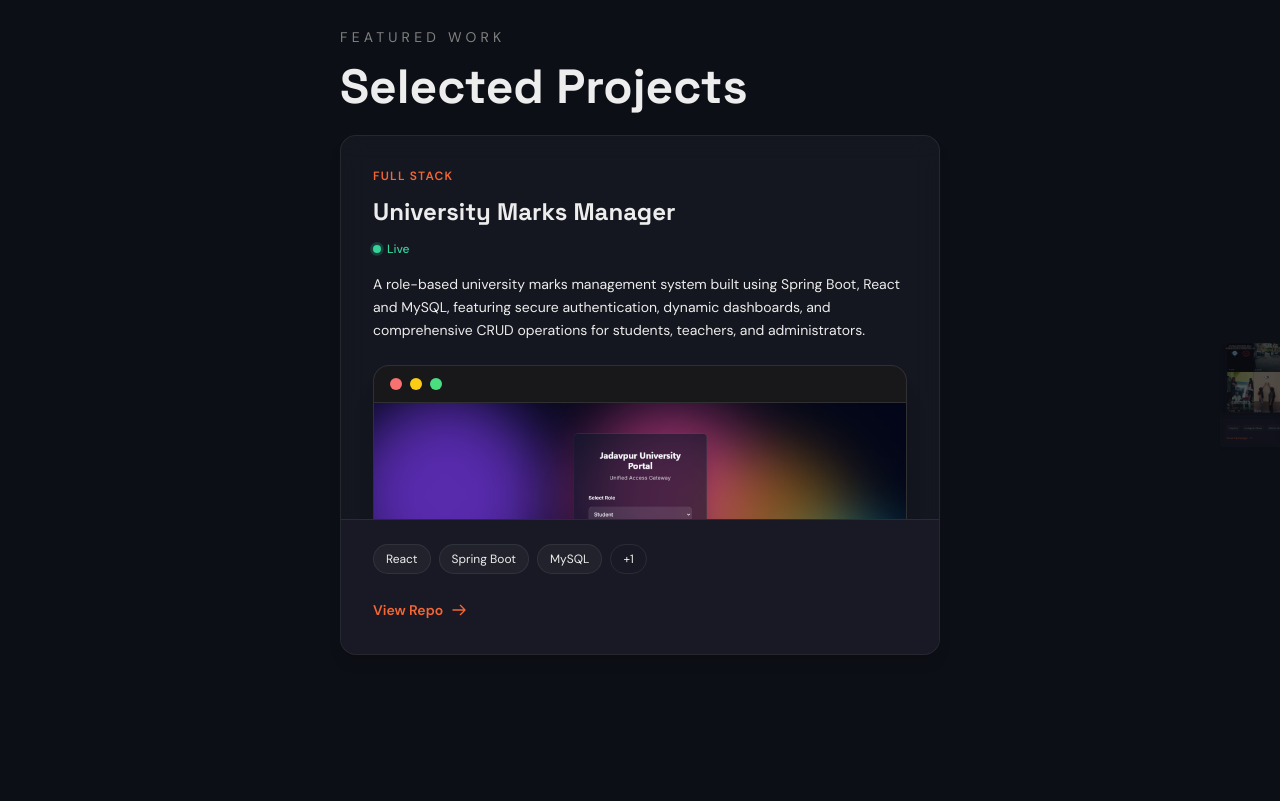
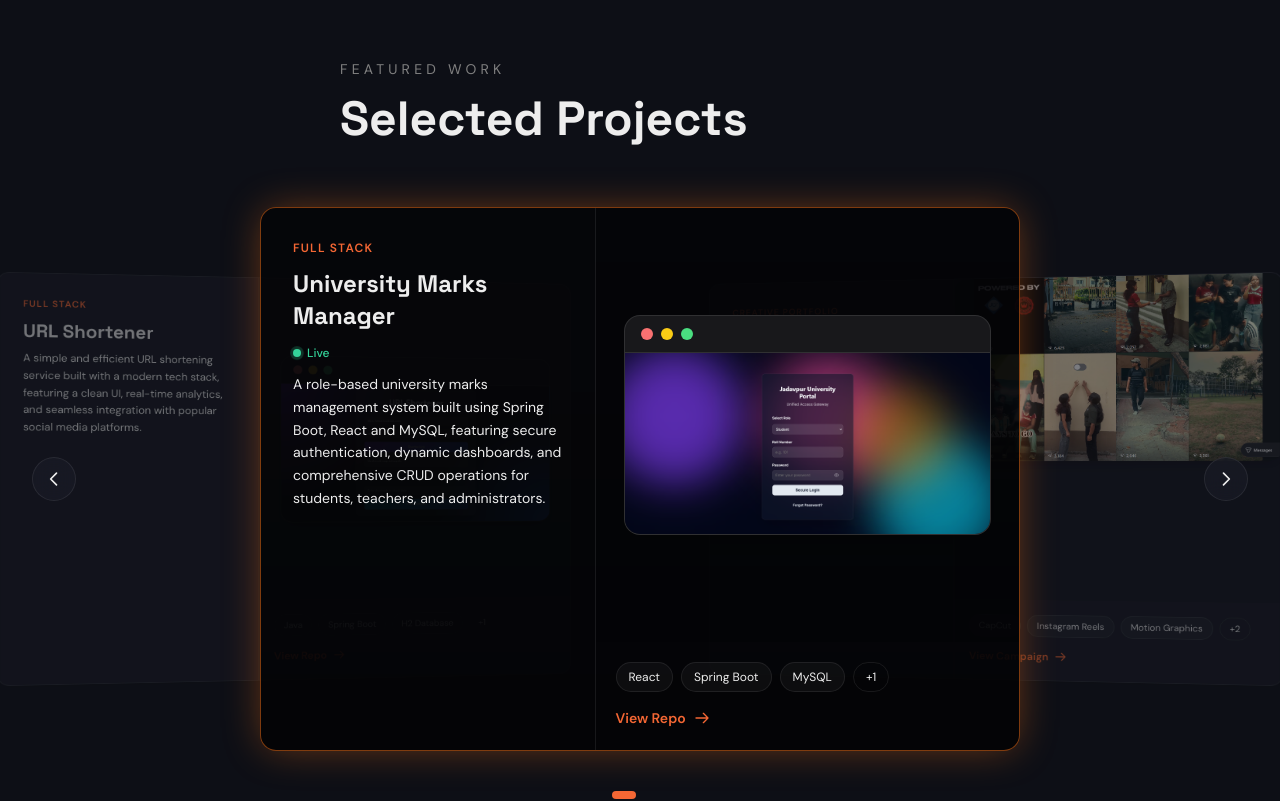
Before and after one commit to SanjibMurmu/portfolio, a React (Vite) app: page / in a window 1280 px wide. Shown: the part 4600-5401 px from the top of the page. Built offline with nearby package versions, Linux system fonts and the light colour scheme; the HTML template or start-up script is replaced by a standard one.

Commit message:
Refined the Projects Section

```diff
--- a/src/components/ProjectCard.tsx
+++ b/src/components/ProjectCard.tsx
@@ -1,4 +1,3 @@
-import { motion, MotionValue, useTransform } from "framer-motion";
 import BrowserMockup from "./BrowserMockup";
 import ImageCard from "./ImageCard";
 
@@ -22,121 +21,18 @@ export interface Project {
 
 interface ProjectCardProps {
   project: Project;
-  index: number;
-  total: number;
-  scrollYProgress: MotionValue<number>;
+  /** Whether this card currently sits in the coverflow's center spotlight. */
+  isActive?: boolean;
 }
 
-const ProjectCard = ({ project, index, total, scrollYProgress }: ProjectCardProps) => {
-  const step = 1 / (total - 1);
-  const center = index * step;
-  const plateau = step * 0.3;
-
-  const inputRange: number[] = [];
-  const scaleOutput: number[] = [];
-  const opacityOutput: number[] = [];
-
-  if (index > 0) {
-    inputRange.push(center - step + plateau);
-    scaleOutput.push(0.2);
-    opacityOutput.push(0.3);
-  }
-
-  inputRange.push(Math.max(0, center - plateau));
-  scaleOutput.push(1);
-  opacityOutput.push(1);
-
-  inputRange.push(Math.min(1, center + plateau));
-  scaleOutput.push(1);
-  opacityOutput.push(1);
-
-  if (index < total - 1) {
-    inputRange.push(center + step - plateau);
-    scaleOutput.push(0.2);
-    opacityOutput.push(0.3);
-  }
-
-  const scale = useTransform(scrollYProgress, inputRange, scaleOutput);
-  const opacity = useTransform(scrollYProgress, inputRange, opacityOutput);
-
+const ProjectCard = ({ project, isActive = true }: ProjectCardProps) => {
   const visibleTags = project.tags.slice(0, MAX_VISIBLE_TAGS);
   const hiddenTagCount = project.tags.length - visibleTags.length;
   const isDeadLink = project.link === "#";
+  const hasMedia = project.media !== "none";
 
-  return (
-    <motion.div
-      style={{ scale, opacity }}
-      className="group relative flex flex-col justify-between rounded-2xl transition-colors duration-300 bg-[var(--glass-bg)] border border-[var(--glass-border)] hover:border-orange-500/50 backdrop-blur-md shadow-lg hover:shadow-[0_0_40px_-5px_rgba(249,115,22,0.45)] overflow-hidden w-[85vw] md:w-[600px] h-[65vh] min-h-[500px] max-h-[700px] shrink-0"
-    >
-      <div className="flex-1 overflow-y-auto [&::-webkit-scrollbar]:hidden [-ms-overflow-style:none] [scrollbar-width:none]">
-        {project.media === "mockup" && (
-          <>
-            <div className="p-8 pb-0">
-              <span className="text-[hsl(var(--primary))] text-xs font-bold tracking-widest uppercase mb-3 block font-[var(--font-body)]">
-                {project.category}
-              </span>
-              <h3 className="text-2xl font-bold mb-2 text-[var(--foreground)] font-[var(--font-display)]">
-                {project.title}
-              </h3>
-              {project.isLive && (
-                <span className="inline-flex items-center gap-1.5 text-xs font-medium text-emerald-400 mb-4 font-[var(--font-body)]">
-                  <span className="relative flex h-2 w-2">
-                    <span className="animate-ping absolute inline-flex h-full w-full rounded-full bg-emerald-400 opacity-75" />
-                    <span className="relative inline-flex rounded-full h-2 w-2 bg-emerald-400" />
-                  </span>
-                  Live
-                </span>
-              )}
-              <p className="text-[var(--muted-foreground)] mb-6 text-sm leading-relaxed font-[var(--font-body)]">
-                {project.description}
-              </p>
-            </div>
-            <div className="px-8 pb-8">
-              <BrowserMockup
-                image={project.image}
-                title={project.title}
-                liveUrl={project.liveUrl}
-              />
-            </div>
-          </>
-        )}
-
-        {project.media === "image" && (
-          <>
-            <div className="relative">
-              <ImageCard image={project.image} title={project.title} />
-              <span className="absolute top-4 left-4 text-xs font-bold tracking-widest uppercase text-white px-3 py-1 rounded-full bg-black/50 backdrop-blur-sm font-[var(--font-body)]">
-                {project.category}
-              </span>
-            </div>
-            <div className="p-8 pb-0">
-              <h3 className="text-2xl font-bold mb-4 text-[var(--foreground)] font-[var(--font-display)]">
-                {project.title}
-              </h3>
-              <p className="text-[var(--muted-foreground)] mb-6 text-sm leading-relaxed font-[var(--font-body)]">
-                {project.description}
-              </p>
-            </div>
-          </>
-        )}
-
-        {project.media === "none" && (
-          <div className="p-8 pb-0">
-            <span className="text-[hsl(var(--primary))] text-xs font-bold tracking-widest uppercase mb-3 block font-[var(--font-body)]">
-              {project.category}
-            </span>
-            <h3 className="text-2xl font-bold mb-4 text-[var(--foreground)] font-[var(--font-display)]">
-              {project.title}
-            </h3>
-            <p className="text-[var(--muted-foreground)] mb-6 text-sm leading-relaxed font-[var(--font-body)]">
-              {project.description}
-            </p>
-          </div>
-        )}
-      </div>
-
-      <div className="p-8 pt-6 mt-auto border-t border-[var(--glass-border)] bg-[var(--glass-bg)]">
-        <div className="flex flex-wrap gap-2 mb-6">
+  const tagList = (
+    <div className="flex flex-wrap gap-2">
       {visibleTags.map((tag, tagIndex) => (
         <span
           key={tagIndex}
@@ -151,8 +47,9 @@ const ProjectCard = ({ project, index, total, scrollYProgress }: ProjectCardProp
         </span>
       )}
     </div>
+  );
 
-        {isDeadLink ? (
+  const linkEl = isDeadLink ? (
     <span
       aria-disabled="true"
       title="Coming soon"
@@ -182,9 +79,81 @@ const ProjectCard = ({ project, index, total, scrollYProgress }: ProjectCardProp
         />
       </svg>
     </a>
+  );
+
+  return (
+    <div
+      className={`group relative flex flex-col md:flex-row rounded-2xl transition-[border-color,box-shadow,background-color] duration-300 border backdrop-blur-md overflow-hidden w-full h-full ${
+        isActive
+          ? "border-orange-500/50 shadow-[0_0_40px_-5px_rgba(249,115,22,0.45)] bg-[var(--glass-bg)]"
+          : "border-[var(--glass-border)] shadow-lg bg-[var(--glass-bg)]"
+      }`}
+      style={
+        isActive
+          ? {
+              backgroundImage:
+                "linear-gradient(rgba(0,0,0,0.7), rgba(0,0,0,0.8))",
+            }
+          : undefined
+      }
+    >
+
+      <div
+        className={`flex flex-col justify-between min-w-0 p-6 md:p-8 text-left ${
+          hasMedia ? "md:w-[44%]" : "w-full"
+        }`}
+      >
+        <div className="min-w-0">
+          <span className="text-[hsl(var(--primary))] text-xs font-bold tracking-widest uppercase mb-3 block font-[var(--font-body)]">
+            {project.category}
+          </span>
+          <h3 className="text-xl md:text-2xl font-bold mb-2 leading-snug break-words text-[var(--foreground)] font-[var(--font-display)]">
+            {project.title}
+          </h3>
+          {project.isLive && (
+            <span className="inline-flex items-center gap-1.5 text-xs font-medium text-emerald-400 mb-3 font-[var(--font-body)]">
+              <span className="relative flex h-2 w-2">
+                <span className="animate-ping absolute inline-flex h-full w-full rounded-full bg-emerald-400 opacity-75" />
+                <span className="relative inline-flex rounded-full h-2 w-2 bg-emerald-400" />
+              </span>
+              Live
+            </span>
+          )}
+          <p className="text-[var(--muted-foreground)] text-sm leading-relaxed font-[var(--font-body)] line-clamp-6 md:line-clamp-[10]">
+            {project.description}
+          </p>
+        </div>
+
+        {!hasMedia && (
+          <div className="mt-5 shrink-0">
+            <div className="mb-5">{tagList}</div>
+            {linkEl}
+          </div>
         )}
       </div>
-    </motion.div>
+
+      {hasMedia && (
+        <div className="flex flex-col w-full md:w-[56%] h-full min-h-0 border-t md:border-t-0 md:border-l border-[var(--glass-border)]">
+          <div className="relative flex-1 min-h-0 h-48 md:h-auto overflow-hidden bg-black/10">
+            {project.media === "mockup" ? (
+              <div className="flex h-full w-full items-center p-5 md:p-7">
+                <BrowserMockup
+                  image={project.image}
+                  title={project.title}
+                  liveUrl={project.liveUrl}
+                />
+              </div>
+            ) : (
+              <ImageCard image={project.image} title={project.title} />
+            )}
+          </div>
+          <div className="shrink-0 p-4 md:p-5 space-y-4">
+            {tagList}
+            {linkEl}
+          </div>
+        </div>
+      )}
+    </div>
   );
 };
 
--- a/src/components/Projects.tsx
+++ b/src/components/Projects.tsx
@@ -1,6 +1,7 @@
-import { useRef } from "react";
-import { motion, useScroll, useTransform,useSpring,MotionValue} from "framer-motion";
+import { useState, useEffect, useCallback, useRef } from "react";
+import { motion } from "framer-motion";
 import marksSS from "@/assets/marks.png";
+import shortener from "@/assets/shortener.png";
 import synchronicityImg from "@/assets/acm.png";
 import ProjectCard, { Project } from "./ProjectCard";
 
@@ -40,61 +41,96 @@ const projectsData: Project[] = [
   },
   {
     id: 3,
-    title: "Winter Photography Collection",
-    category: "Photography",
+    title: "URL Shortener",
+    category: "Full Stack",
     description:
-      "A curated collection of winter photography submitted for contest exhibition, utilizing technical skills developed through foundational training.",
-    tags: ["Visual Arts", "Editing", "Composition"],
-    media: "none",
-    link: "#",
-    linkLabel: "Coming Soon",
+      "A simple and efficient URL shortening service built with a modern tech stack, featuring a clean UI, real-time analytics, and seamless integration with popular social media platforms.",
+    tags: ["Java", "Spring Boot", "H2 Database", "HTML"],
+    media: "mockup",
+    image: shortener,
+    link: "https://github.com/SanjibMurmu/URLShortener",
+    linkLabel: "View Repo",
     isLive: false,
   },
 ];
 
+// Coverflow tuning — mirrors the Originkit "Smooth 3D Slideshow" defaults.
+const PERSPECTIVE = 1600;
+const SCALE_STEP = 0.16;
+const DEPTH = 220;
+const TILT = 10; // rotateY per step
+const MOVE_MS = 600;
+const SWIPE_THRESHOLD = 50;
+
 const Projects = () => {
-  const targetRef = useRef<HTMLDivElement | null>(null);
+  const [active, setActive] = useState(0);
+  const [cardWidth, setCardWidth] = useState(760);
+  const [cardHeight, setCardHeight] = useState(560);
+  const lockRef = useRef(false);
+  const touchStartX = useRef<number | null>(null);
+  const n = projectsData.length;
 
-  const { scrollYProgress } = useScroll({
-    target: targetRef,
-  });
+  useEffect(() => {
+    const updateSize = () => {
+      const vw = window.innerWidth;
+      const vh = window.innerHeight;
+      const mobile = vw < 768;
+      setCardWidth(
+        mobile ? Math.round(Math.min(380, vw * 0.88)) : Math.round(Math.min(760, vw * 0.62))
+      );
+      setCardHeight(
+        mobile ? Math.round(Math.min(640, vh * 0.72)) : Math.round(Math.min(600, vh * 0.68))
+      );
+    };
+    updateSize();
+    window.addEventListener("resize", updateSize);
+    return () => window.removeEventListener("resize", updateSize);
+  }, []);
 
-  const xInputs: number[] = [];
-  const xOutputs: string[] = [];
-  const step = 1 / (projectsData.length - 1);
-  const plateau = step * 0.3;
+  const lock = useCallback(() => {
+    lockRef.current = true;
+    window.setTimeout(() => {
+      lockRef.current = false;
+    }, MOVE_MS);
+  }, []);
 
-  for (let i = 0; i < projectsData.length; i++) {
-    const center = i * step;
-
-    xInputs.push(Math.max(0, center - plateau));
-    xInputs.push(Math.min(1, center + plateau));
-
-    const percentage = (i / (projectsData.length - 1)) * 100;
-    const output = `calc(-${percentage}% + ${percentage}vw)`;
-
-    xOutputs.push(output);
-    xOutputs.push(output);
-  }
-
-  const smoothProgress = useSpring(scrollYProgress, {
-  stiffness: 70,
-  damping: 22,
-  mass: 0.4,
-});
-
-
-
-const x = useTransform(
-  smoothProgress,
-  xInputs,
-  xOutputs
+  const goTo = useCallback(
+    (i: number) => {
+      if (lockRef.current) return;
+      lock();
+      setActive(((i % n) + n) % n);
+    },
+    [n, lock]
   );
 
+  const step = useCallback((dir: number) => goTo(active + dir), [active, goTo]);
+
+  const onKeyDown = (e: React.KeyboardEvent) => {
+    if (e.key === "ArrowRight") {
+      e.preventDefault();
+      step(1);
+    } else if (e.key === "ArrowLeft") {
+      e.preventDefault();
+      step(-1);
+    }
+  };
+
+  const onTouchStart = (e: React.TouchEvent) => {
+    touchStartX.current = e.touches[0].clientX;
+  };
+
+  const onTouchEnd = (e: React.TouchEvent) => {
+    if (touchStartX.current === null) return;
+    const delta = e.changedTouches[0].clientX - touchStartX.current;
+    if (Math.abs(delta) > SWIPE_THRESHOLD) {
+      step(delta < 0 ? 1 : -1);
+    }
+    touchStartX.current = null;
+  };
+
   return (
-    <section id="projects" ref={targetRef} className="relative h-[400vh] bg-transparent">
-      <div className="sticky top-0 flex h-screen items-center overflow-hidden">
-        <div className="absolute top-24 left-0 w-full px-[7.5vw] md:px-[calc(50vw-300px)] z-10 pointer-events-none">
+    <section id="projects" className="relative py-32 bg-transparent overflow-hidden">
+      <div className="px-[7.5vw] md:px-[calc(50vw-300px)] mb-16">
         <motion.p
           initial={{ opacity: 0 }}
           whileInView={{ opacity: 1 }}
@@ -111,24 +147,108 @@ const x = useTransform(
         >
           Selected <span className="text-gradient">Projects</span>
         </motion.h2>
-
-
       </div>
 
-        <motion.div
-          style={{ x }}
-          className="flex gap-6 md:gap-10 w-max px-[7.5vw] md:px-[calc(50vw-300px)] pt-32 items-center"
+      <div
+        className="relative flex items-center justify-center outline-none select-none"
+        style={{ perspective: `${PERSPECTIVE}px`, minHeight: cardHeight }}
+        tabIndex={0}
+        role="group"
+        aria-roledescription="carousel"
+        onKeyDown={onKeyDown}
+        onTouchStart={onTouchStart}
+        onTouchEnd={onTouchEnd}
       >
-          {projectsData.map((project, index) => (
-            <ProjectCard
+        <div
+          className="relative"
+          style={{
+            width: cardWidth,
+            height: cardHeight,
+            transformStyle: "preserve-3d",
+          }}
+        >
+          {projectsData.map((project, i) => {
+            let rel = i - active;
+            if (rel > n / 2) rel -= n;
+            if (rel < -n / 2) rel += n;
+
+            const ax = Math.abs(rel);
+            const visible = ax <= 2;
+            const isActive = rel === 0;
+            const scale = Math.max(0.72, 1 - ax * SCALE_STEP);
+            const tx = rel * (cardWidth * 0.52);
+            const tz = -ax * DEPTH;
+            const ry = -rel * TILT;
+
+            return (
+              <div
                 key={project.id}
-              project={project}
-              index={index}
-              total={projectsData.length}
-              scrollYProgress={scrollYProgress}
+                onClick={() => !isActive && goTo(i)}
+                aria-hidden={!visible}
+                style={{
+                  position: "absolute",
+                  left: "50%",
+                  top: "50%",
+                  width: cardWidth,
+                  height: "100%",
+                  transformStyle: "preserve-3d",
+                  transformOrigin: "center center",
+                  transform: `translate(-50%, -50%) translateX(${tx}px) translateZ(${tz}px) rotateY(${ry}deg) scale(${scale})`,
+                  transition: `transform ${MOVE_MS}ms cubic-bezier(0.22,1,0.36,1), opacity ${MOVE_MS}ms cubic-bezier(0.22,1,0.36,1)`,
+                  opacity: visible ? (isActive ? 1 : 0.45) : 0,
+                  zIndex: 10 - ax,
+                  cursor: isActive ? "default" : "pointer",
+                }}
+              >
+                {/* Inner content is inert while off-center so a click always
+                    re-centers the card instead of following a link/button. */}
+                <div style={{ pointerEvents: isActive ? "auto" : "none", height: "100%" }}>
+                  <ProjectCard project={project} isActive={isActive} />
+                </div>
+              </div>
+            );
+          })}
+        </div>
+
+        {/* Prev / next arrows */}
+        <button
+          type="button"
+          onClick={() => step(-1)}
+          aria-label="Previous project"
+          className="absolute left-2 md:left-8 top-1/2 -translate-y-1/2 z-20 flex h-11 w-11 items-center justify-center rounded-full bg-[var(--glass-bg)] border border-[var(--glass-border)] backdrop-blur-md text-[var(--foreground)] hover:border-orange-500/50 hover:text-[hsl(var(--primary))] transition-colors"
+        >
+          <svg className="w-5 h-5" fill="none" viewBox="0 0 24 24" stroke="currentColor">
+            <path strokeLinecap="round" strokeLinejoin="round" strokeWidth={2} d="M15 19l-7-7 7-7" />
+          </svg>
+        </button>
+        <button
+          type="button"
+          onClick={() => step(1)}
+          aria-label="Next project"
+          className="absolute right-2 md:right-8 top-1/2 -translate-y-1/2 z-20 flex h-11 w-11 items-center justify-center rounded-full bg-[var(--glass-bg)] border border-[var(--glass-border)] backdrop-blur-md text-[var(--foreground)] hover:border-orange-500/50 hover:text-[hsl(var(--primary))] transition-colors"
+        >
+          <svg className="w-5 h-5" fill="none" viewBox="0 0 24 24" stroke="currentColor">
+            <path strokeLinecap="round" strokeLinejoin="round" strokeWidth={2} d="M9 5l7 7-7 7" />
+          </svg>
+        </button>
+      </div>
+
+      {/* Dot indicators */}
+      <div className="flex justify-center items-center gap-2 mt-10">
+        {projectsData.map((project, i) => (
+          <button
+            key={project.id}
+            type="button"
+            onClick={() => goTo(i)}
+            aria-label={`Go to ${project.title}`}
+            aria-current={active === i}
+            className={`h-2 rounded-full transition-all duration-300 ${
+              active === i
+                ? "w-6 bg-[hsl(var(--primary))]"
+                : "w-2 bg-[var(--muted-foreground)]/40 hover:bg-[var(--muted-foreground)]/70"
+            }`}
           />
         ))}
-        </motion.div>
       </div>
     </section>
   );
```
Also changed, not shown: src/assets/shortener.png (added), 1 other file (tests, documents, lock files or other folders). Lines whose indentation alone changed are shown as unchanged.
